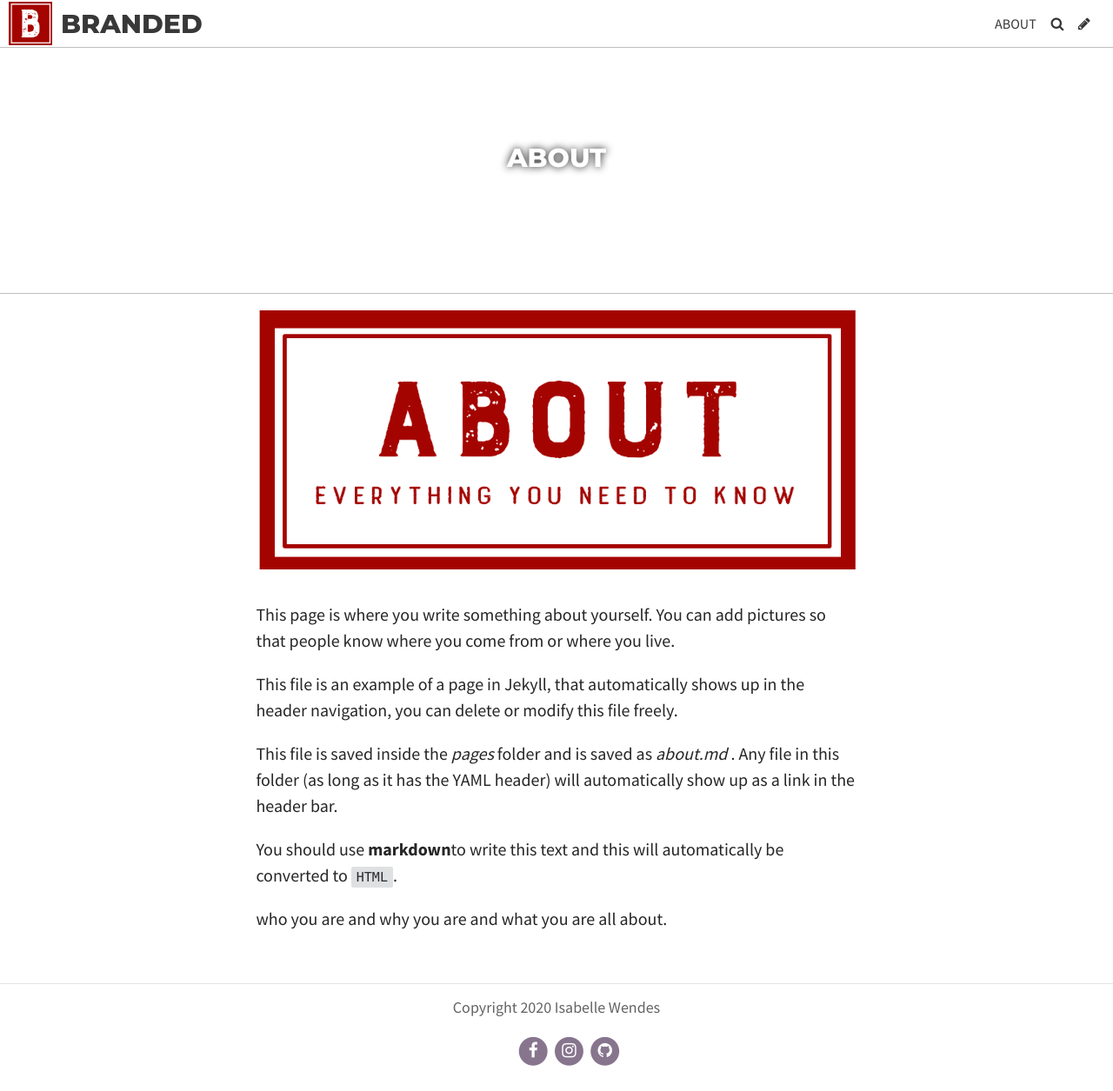
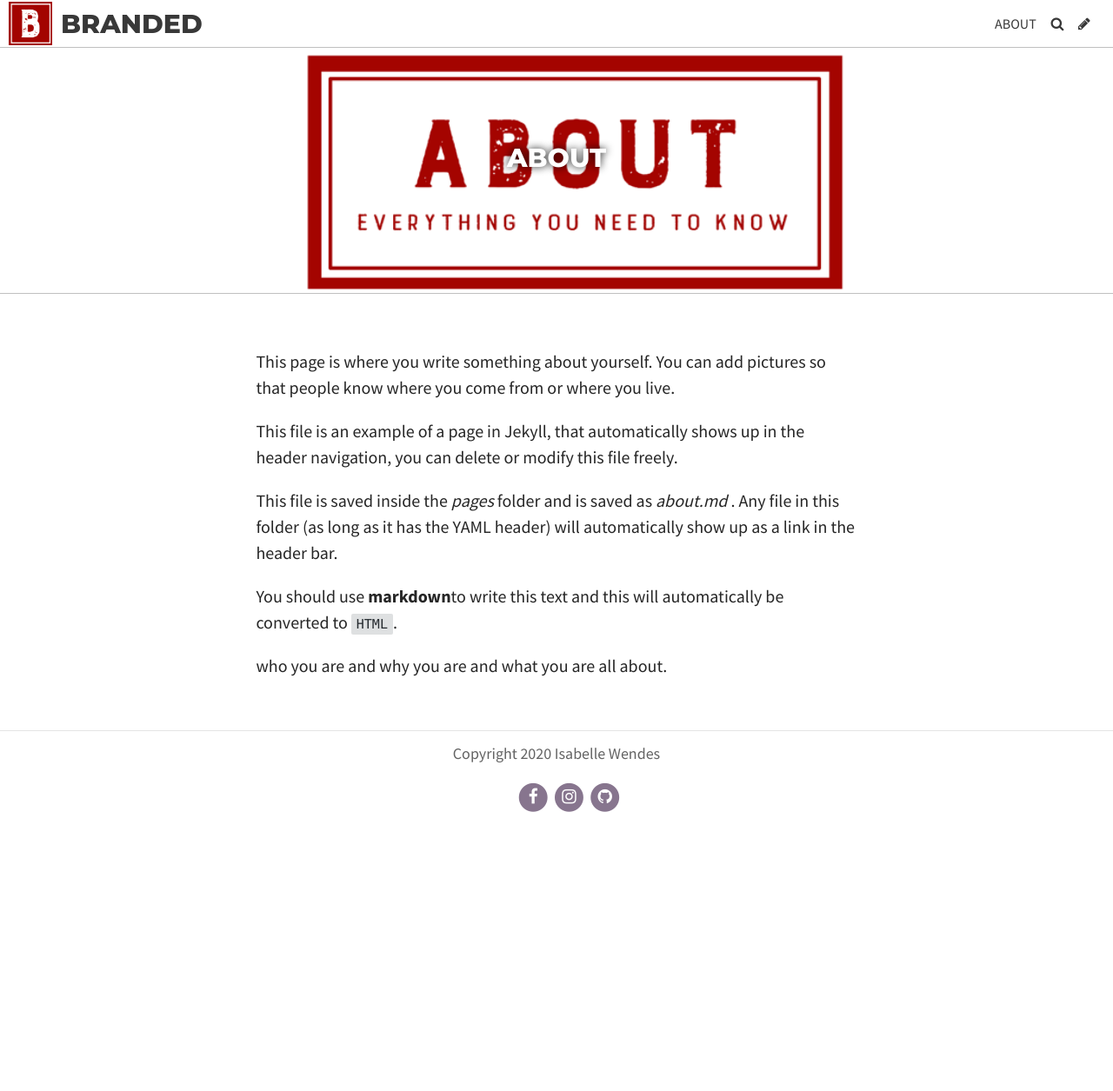
Before and after one commit to IsabelleWendes/Fontastic, a Jekyll site: the page built from pages/about.md, in a window 1280 px wide and 1255 px high. Shown: the whole window at 87% size. Built offline with Jekyll 4.4.1, drawn with Linux system fonts in a browser that asks for light colours; some web fonts are replaced.

Commit message:
Update Page “about”

```diff
--- a/pages/about.md
+++ b/pages/about.md
@@ -4,13 +4,13 @@ title: ABOUT
 subtitle: ""
 permalink: /about/
 date: 2020-06-29T15:36:12.231Z
-header_feature_image: ../uploads/white-background.png
+header_feature_image: ../uploads/long-about-header-cropped.png
 published: true
 tags: null
 description: null
 show: true
 ---
-![](../uploads/about-header-that-fits2.png)
+![]()
 
 This page is where you write something about yourself. You can add pictures so that people know where you come from or where you live.
 
```
